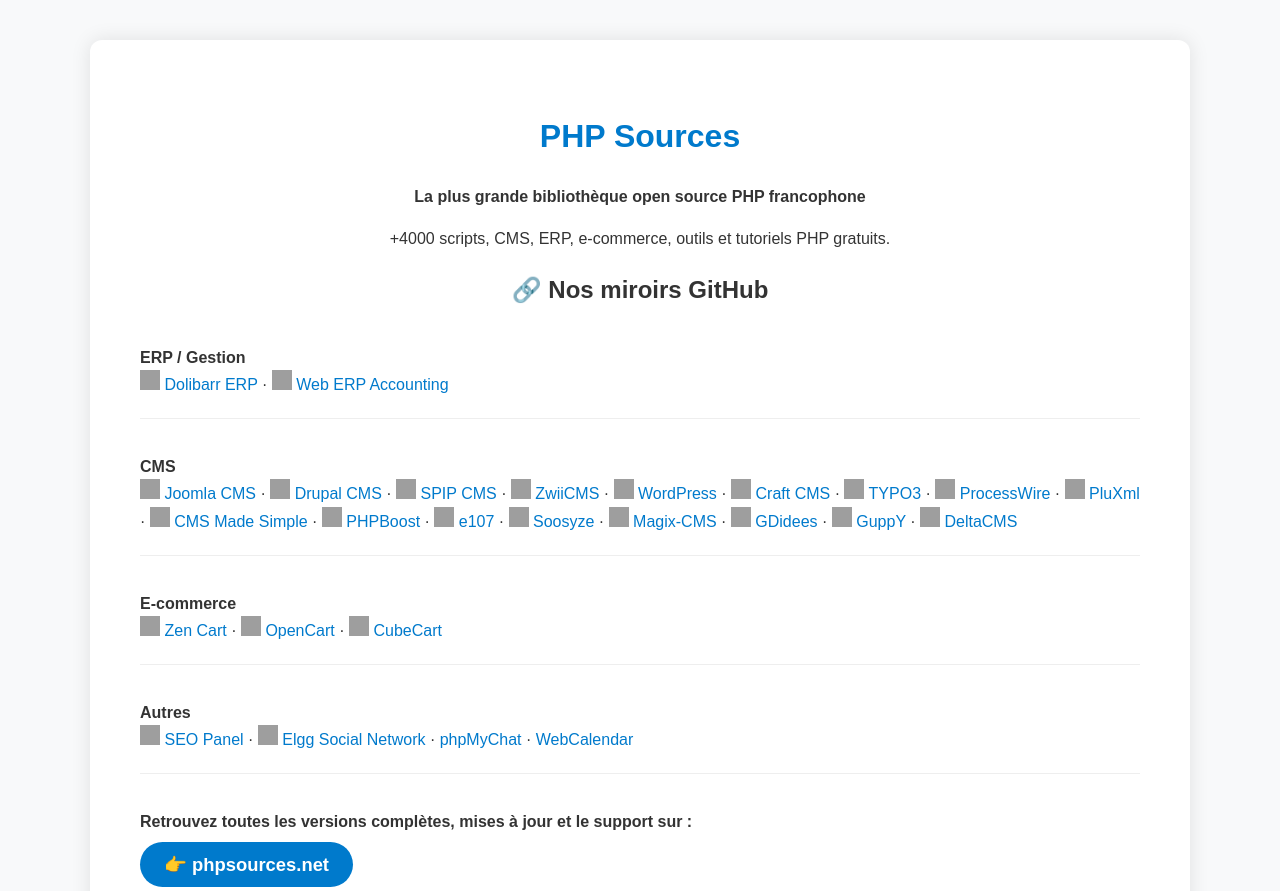
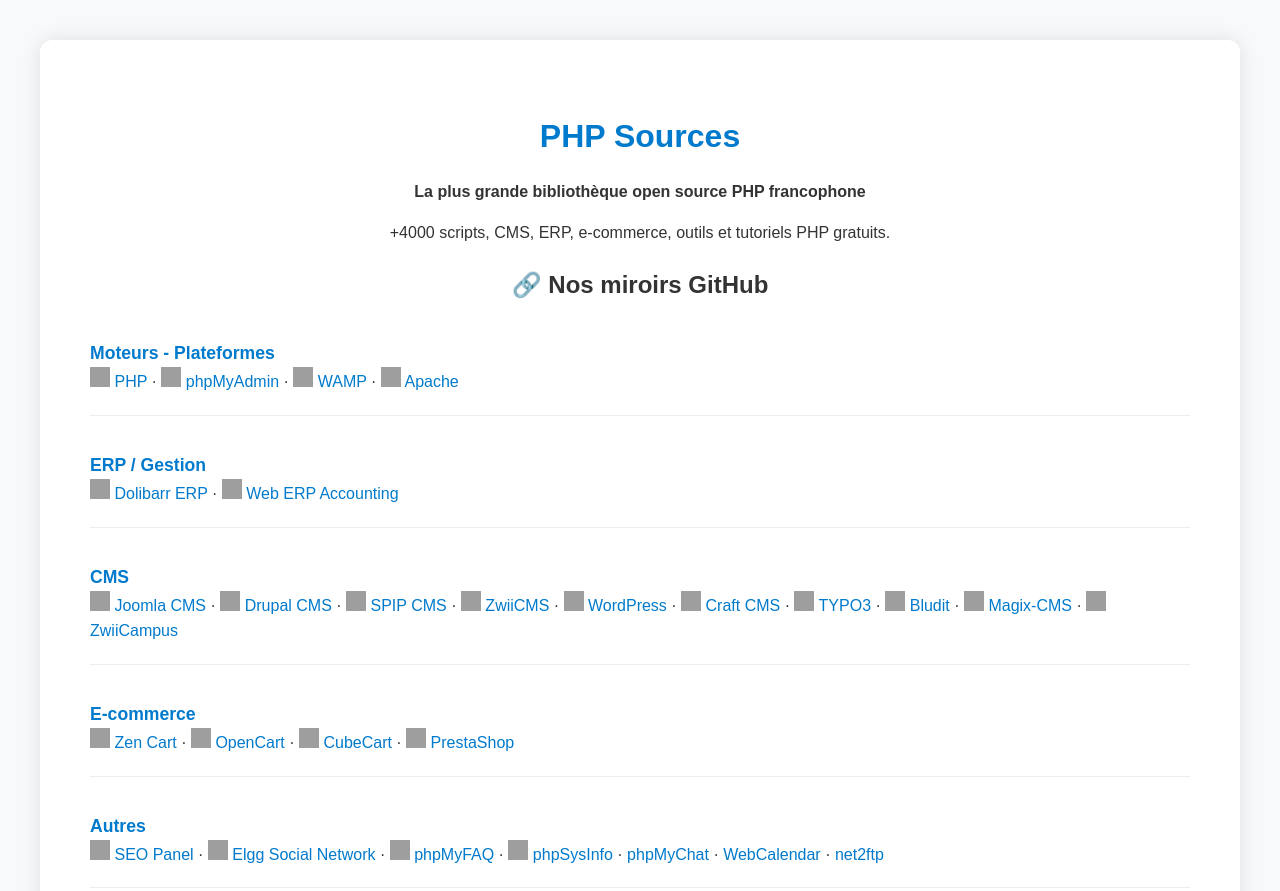
Before and after one commit to PHP-Sources/php-sources.github.io, a plain HTML site: page index.html in a window 1280 px wide. Shown: the top 891 px of the page. Drawn offline with Linux system fonts and the light colour scheme; grey boxes are pictures that could not be loaded.

Commit message:
Update index.html

```diff
--- a/index.html
+++ b/index.html
@@ -2,7 +2,7 @@
 <html lang="fr">
 <head>
     <meta charset="UTF-8">
-    <meta name="description" content="PHP Sources - +4000 scripts PHP open source : CMS, ERP, e-commerce, outils et plus. Miroirs GitHub officiels et mises à jour régulières.">
+    <meta name="description" content="PHP Sources - +4000 scripts PHP open source : CMS, ERP, e-commerce, outils. Miroirs GitHub officiels avec explorateur de fichiers.">
     <meta name="viewport" content="width=device-width, initial-scale=1.0">
     <title>PHP Sources - Bibliothèque Open Source PHP</title>
 
@@ -20,7 +20,11 @@
             background: #f8f9fa;
             color: #333;
         }
-        h1 { color: #007ACC; text-align: center; }
+        h1 {
+            color: #007ACC;
+            text-align: center;
+            margin-bottom: 10px;
+        }
         .badge {
             background: #007ACC;
             color: white;
@@ -35,20 +39,34 @@
             padding-bottom: 20px;
             border-bottom: 1px solid #eee;
         }
-        .category:last-child { border-bottom: none; }
-        ul { list-style: none; padding: 0; }
-        li { margin: 10px 0; font-size: 1.08em; }
-        a { color: #007ACC; text-decoration: none; }
-        a:hover { text-decoration: underline; }
+        .category:last-child {
+            border-bottom: none;
+        }
+        .category strong {
+            color: #007ACC;
+            font-size: 1.1em;
+        }
+        a {
+            color: #007ACC;
+            text-decoration: none;
+        }
+        a:hover {
+            text-decoration: underline;
+        }
         .container {
-            max-width: 1000px;
+            max-width: 1100px;
             margin: auto;
             background: white;
             padding: 50px;
             border-radius: 12px;
             box-shadow: 0 0 20px rgba(0,0,0,0.1);
         }
-        footer { text-align: center; color: #666; margin-top: 70px; font-size: 0.95em; }
+        footer {
+            text-align: center;
+            color: #666;
+            margin-top: 70px;
+            font-size: 0.95em;
+        }
     </style>
 </head>
 <body>
@@ -61,9 +79,17 @@
         <h2 style="text-align:center;">🔗 Nos miroirs GitHub</h2>
 
         <div class="category">
+            <strong>Moteurs - Plateformes</strong><br>
+            <img src="https://github.com/PHP-Sources/.github/raw/main/logos/php.webp" width="20" height="20" alt="PHP"> <a href="https://github.com/PHP-Sources/php">PHP</a> ·
+            <img src="https://github.com/PHP-Sources/.github/raw/main/logos/phpmyadmin.webp" width="20" height="20" alt="phpMyAdmin"> <a href="https://github.com/PHP-Sources/phpmyadmin">phpMyAdmin</a> ·
+            <img src="https://github.com/PHP-Sources/.github/raw/main/logos/wamp.webp" width="20" height="20" alt="WAMP"> <a href="https://github.com/PHP-Sources/wamp">WAMP</a> ·
+            <img src="https://github.com/PHP-Sources/.github/raw/main/logos/apache.webp" width="20" height="20" alt="Apache"> <a href="https://github.com/PHP-Sources/apache">Apache</a>
+        </div>
+
+        <div class="category">
             <strong>ERP / Gestion</strong><br>
-            <img src="https://github.com/PHP-Sources/.github/raw/main/logos/dolibarrerp.webp" width="20" height="20" alt="Dolibarr"> <a href="https://github.com/PHP-Sources/dolibarr-erp">Dolibarr ERP</a> ·
-            <img src="https://github.com/PHP-Sources/.github/raw/main/logos/web erp accounting.webp" width="20" height="20" alt="Web ERP Accounting"> <a href="https://github.com/PHP-Sources/weberp">Web ERP Accounting</a>
+            <img src="https://github.com/PHP-Sources/.github/raw/main/logos/dolibarr%20erp.webp" width="20" height="20" alt="Dolibarr"> <a href="https://github.com/PHP-Sources/dolibarr-erp">Dolibarr ERP</a> ·
+            <img src="https://github.com/PHP-Sources/.github/raw/main/logos/web%20erp%20accounting.webp" width="20" height="20" alt="Web ERP Accounting"> <a href="https://github.com/PHP-Sources/weberp">Web ERP Accounting</a>
         </div>
 
         <div class="category">
@@ -75,35 +101,34 @@
             <img src="https://github.com/PHP-Sources/.github/raw/main/logos/wordpress.webp" width="20" height="20" alt="WordPress"> <a href="https://github.com/PHP-Sources/wordpress-cms">WordPress</a> ·
             <img src="https://github.com/PHP-Sources/.github/raw/main/logos/craft%20cms.webp" width="20" height="20" alt="Craft CMS"> <a href="https://github.com/PHP-Sources/craft-cms">Craft CMS</a> ·
             <img src="https://github.com/PHP-Sources/.github/raw/main/logos/typo3.webp" width="20" height="20" alt="TYPO3"> <a href="https://github.com/PHP-Sources/typo3">TYPO3</a> ·
-            <img src="https://github.com/PHP-Sources/.github/raw/main/logos/processwire.webp" width="20" height="20" alt="ProcessWire"> <a href="https://github.com/PHP-Sources/processwire">ProcessWire</a> ·
-            <img src="https://github.com/PHP-Sources/.github/raw/main/logos/pluxml.webp" width="20" height="20" alt="PluXml"> <a href="https://github.com/PHP-Sources/pluxml">PluXml</a> ·
-            <img src="https://github.com/PHP-Sources/.github/raw/main/logos/cmsmadesimple.webp" width="20" height="20" alt="CMS Made Simple"> <a href="https://github.com/PHP-Sources/cmsmadesimple">CMS Made Simple</a> ·
-            <img src="https://github.com/PHP-Sources/.github/raw/main/logos/phpboost.webp" width="20" height="20" alt="PHPBoost"> <a href="https://github.com/PHP-Sources/phpboost">PHPBoost</a> ·
-            <img src="https://github.com/PHP-Sources/.github/raw/main/logos/e107.webp" width="20" height="20" alt="e107"> <a href="https://github.com/PHP-Sources/e107">e107</a> ·
-            <img src="https://github.com/PHP-Sources/.github/raw/main/logos/soosyze.webp" width="20" height="20" alt="Soosyze"> <a href="https://github.com/PHP-Sources/soosyze">Soosyze</a> ·
+            <img src="https://github.com/PHP-Sources/.github/raw/main/logos/bludit.webp" width="20" height="20" alt="Bludit"> <a href="https://github.com/PHP-Sources/bludit">Bludit</a> ·
             <img src="https://github.com/PHP-Sources/.github/raw/main/logos/magix-cms.webp" width="20" height="20" alt="Magix-CMS"> <a href="https://github.com/PHP-Sources/magix-cms">Magix-CMS</a> ·
-            <img src="https://github.com/PHP-Sources/.github/raw/main/logos/gdidees.webp" width="20" height="20" alt="GDidees"> <a href="https://github.com/PHP-Sources/gdidees">GDidees</a> ·
-            <img src="https://github.com/PHP-Sources/.github/raw/main/logos/guppy.webp" width="20" height="20" alt="GuppY"> <a href="https://github.com/PHP-Sources/guppy">GuppY</a> ·
-            <img src="https://github.com/PHP-Sources/.github/raw/main/logos/deltacms.webp" width="20" height="20" alt="DeltaCMS"> <a href="https://github.com/PHP-Sources/deltacms">DeltaCMS</a>
+            <img src="https://github.com/PHP-Sources/.github/raw/main/logos/zwiicampus.webp" width="20" height="20" alt="ZwiiCampus"> <a href="https://github.com/PHP-Sources/zwiicampus">ZwiiCampus</a>
         </div>
 
         <div class="category">
             <strong>E-commerce</strong><br>
             <img src="https://github.com/PHP-Sources/.github/raw/main/logos/zen%20cart.webp" width="20" height="20" alt="Zen Cart"> <a href="https://github.com/PHP-Sources/zen-cart">Zen Cart</a> ·
             <img src="https://github.com/PHP-Sources/.github/raw/main/logos/opencart.webp" width="20" height="20" alt="OpenCart"> <a href="https://github.com/PHP-Sources/opencart">OpenCart</a> ·
-            <img src="https://github.com/PHP-Sources/.github/raw/main/logos/cubecart.webp" width="20" height="20" alt="CubeCart"> <a href="https://github.com/PHP-Sources/cubecart">CubeCart</a>
+            <img src="https://github.com/PHP-Sources/.github/raw/main/logos/cubecart.webp" width="20" height="20" alt="CubeCart"> <a href="https://github.com/PHP-Sources/cubecart">CubeCart</a> ·
+            <img src="https://github.com/PHP-Sources/.github/raw/main/logos/prestashop.webp" width="20" height="20" alt="PrestaShop"> <a href="https://github.com/PHP-Sources/prestashop">PrestaShop</a>
         </div>
 
         <div class="category">
             <strong>Autres</strong><br>
             <img src="https://github.com/PHP-Sources/.github/raw/main/logos/seo%20panel.webp" width="20" height="20" alt="SEO Panel"> <a href="https://github.com/PHP-Sources/seo-panel">SEO Panel</a> ·
             <img src="https://github.com/PHP-Sources/.github/raw/main/logos/elgg.webp" width="20" height="20" alt="Elgg"> <a href="https://github.com/PHP-Sources/elgg-social">Elgg Social Network</a> ·
+            <img src="https://github.com/PHP-Sources/.github/raw/main/logos/phpmyfaq.webp" width="20" height="20" alt="phpMyFAQ"> <a href="https://github.com/PHP-Sources/phpmyfaq">phpMyFAQ</a> ·
+            <img src="https://github.com/PHP-Sources/.github/raw/main/logos/phpsysinfo.webp" width="20" height="20" alt="phpSysInfo"> <a href="https://github.com/PHP-Sources/phpsysinfo">phpSysInfo</a> ·
             <a href="https://github.com/PHP-Sources/phpmychat">phpMyChat</a> ·
-            <a href="https://github.com/PHP-Sources/webcalendar">WebCalendar</a>
+            <a href="https://github.com/PHP-Sources/webcalendar">WebCalendar</a> ·
+            <a href="https://github.com/PHP-Sources/net2ftp">net2ftp</a>
         </div>
 
         <p><strong>Retrouvez toutes les versions complètes, mises à jour et le support sur :</strong></p>
-        <p><a href="https://phpsources.net" class="badge">👉 phpsources.net</a></p>
+        <p style="text-align:center;">
+            <a href="https://phpsources.net" class="badge">👉 phpsources.net</a>
+        </p>
 
         <footer>
             Maintenu par <strong>PHP Sources</strong> •
```
